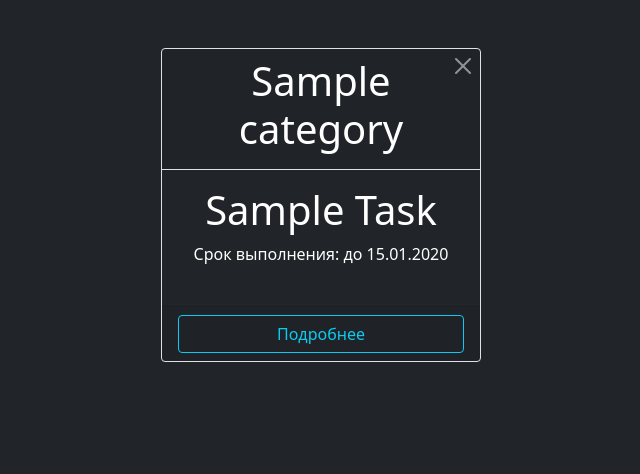
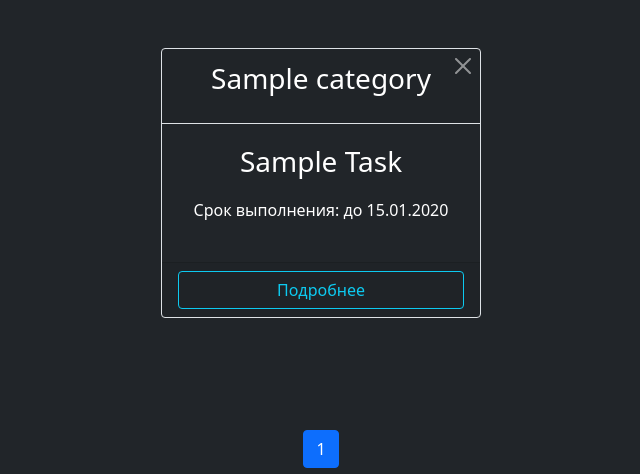
Before and after one commit to Novak1656/TimeDis_Django, a Django app: page /tasks/my_tasks/ in a window 1280 px wide. Shown: the part 151-625 px from the top of the page, without its empty margins (319-959 px from the left). Run offline with Django 4.2, Linux system fonts and the light colour scheme; a user stored in the database is signed in; tables that the repository leaves empty hold one stand-in row (values such as "Sample post"); parts of the project's set-up code (start-up, migrations or seed data) failed here and were passed over; some libraries are stand-ins or nearby versions.

Commit message:
Изменил размер ширфтов на странице задач

```diff
--- a/time_dis/tasks_app/templates/tasks_app/base_tasks_app.html
+++ b/time_dis/tasks_app/templates/tasks_app/base_tasks_app.html
@@ -7,7 +7,7 @@
 <div class="container">
     <nav class="navbar navbar-dark bg-dark">
         <div class="container-fluid">
-            <h1>Ваши {{ title }}:</h1>
+            <h1 class="display-6">Ваши {{ title }}:</h1>
             <button class="navbar-toggler" type="button" data-bs-toggle="collapse" data-bs-target="#search" aria-controls="search" aria-expanded="false" aria-label="Toggle navigation">
                 <i class="bi bi-chevron-down"></i>
             </button>
--- a/time_dis/tasks_app/templates/tasks_app/task_list.html
+++ b/time_dis/tasks_app/templates/tasks_app/task_list.html
@@ -11,17 +11,17 @@
                 <div class="card mb-4 h-100 bg-dark rounded border" style="width: 20rem;">
                     {% if task.failed %}
                     <div class="card-header border-bottom bg-secondary">
-                        <h1 class="card-text display-6">Просрочено</h1>
+                        <p class="card-text fs-3">Просрочено</p>
                         <a href="{% url 'delete_task' task.slug %}" class="btn btn-close btn-close-white text-right" style="position: absolute; right: 5px; top: 5px;"></a>
                     </div>
                     {% else %}
                     <div class="card-header border-bottom bg-{{ task.priority.tag }}">
-                        <h1 class="card-text display-6">{{ task.category }}</h1>
+                        <p class="card-text fs-3">{{ task.category }}</p>
                         <a href="{% url 'delete_task' task.slug %}" class="btn btn-close btn-close-white text-right" style="position: absolute; right: 5px; top: 5px;"></a>
                     </div>
                     {% endif %}
                     <div class="card-body">
-                        <h1 class="card-text display-6">{{ task.title|title }}</h1>
+                        <p class="card-text fs-3">{{ task.title|title }}</p>
                         <p class="card-text">Срок выполнения: до {{ task.deadline|date:"d.m.Y" }}</p>
                     </div>
                     <div class="card-footer">
```
